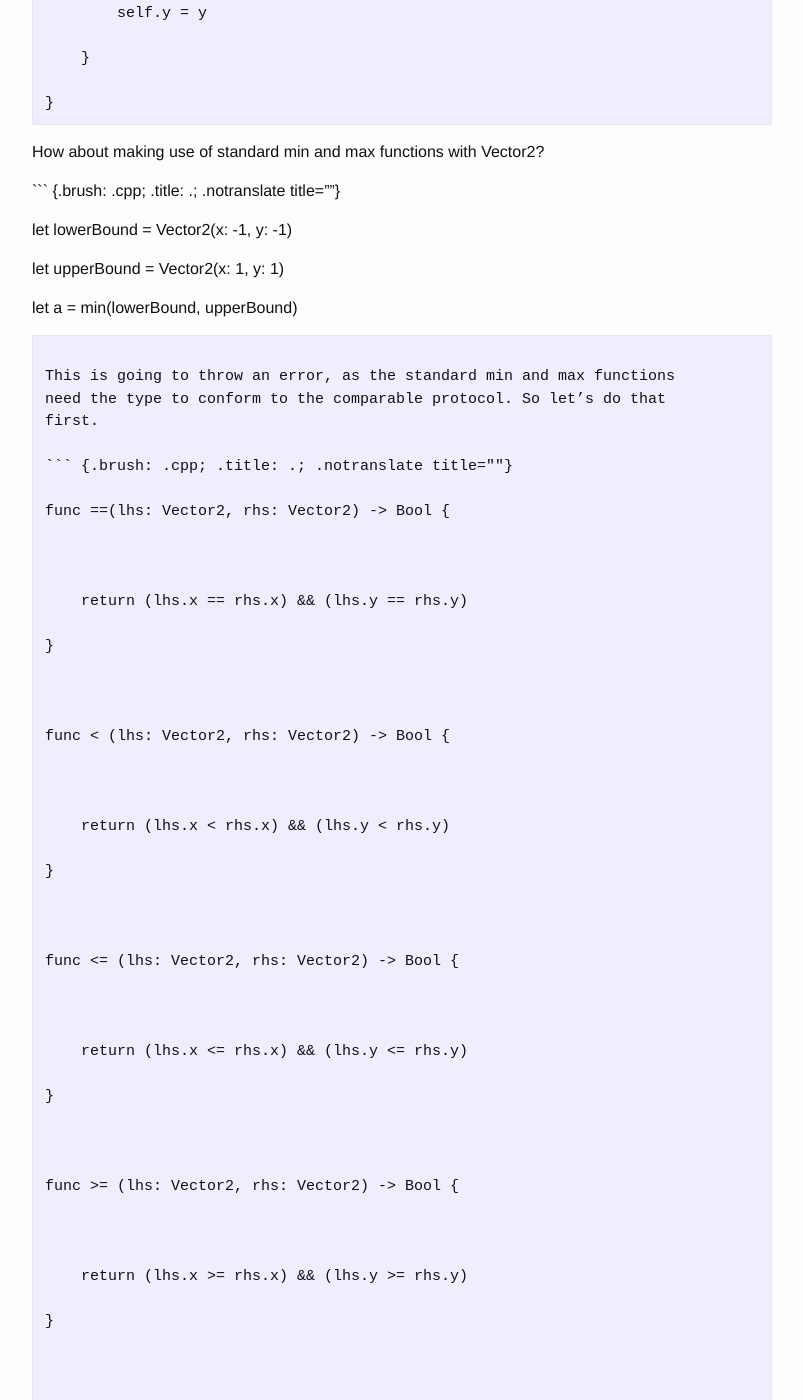
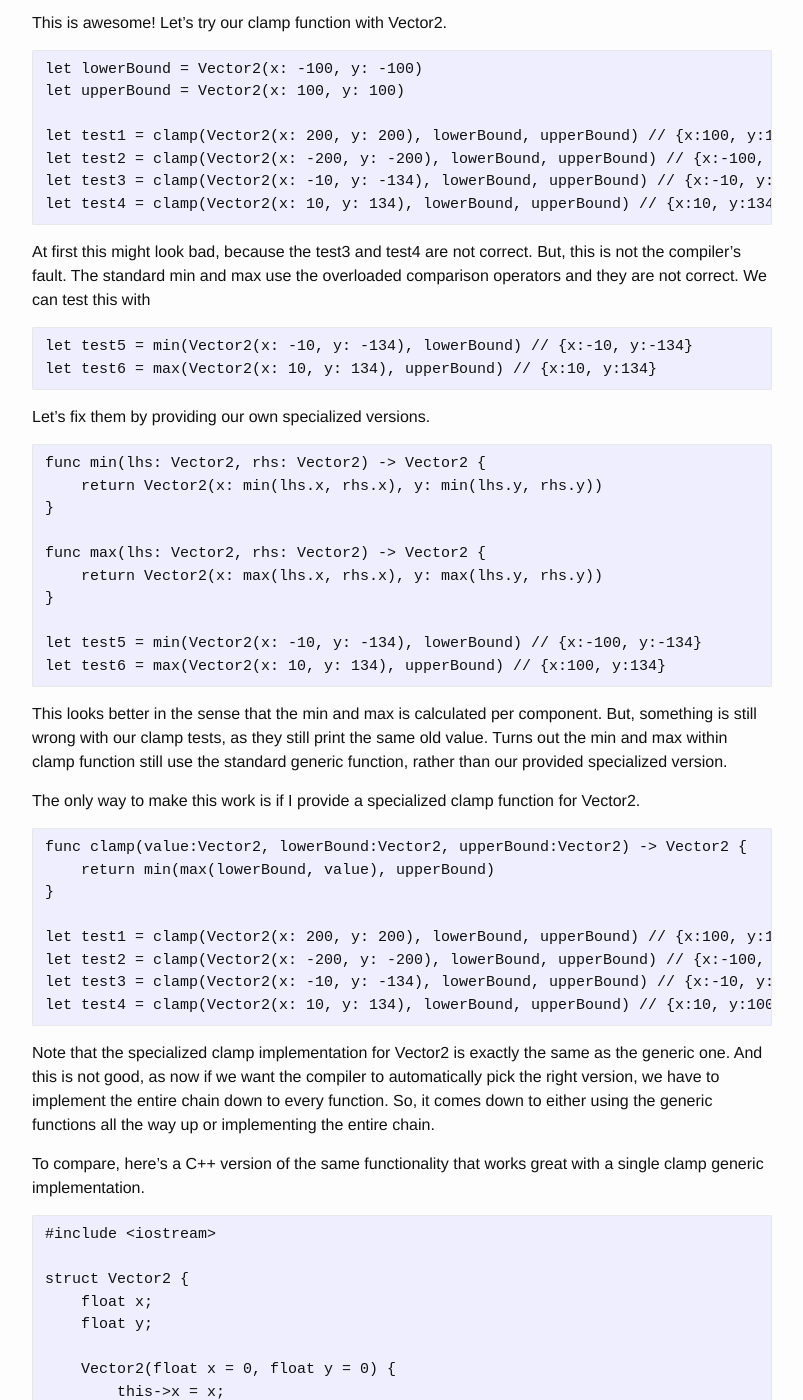
Before and after one commit to chunkyguy/chunkyguy.github.io, a Jekyll site: the page built from _posts/2015-01-20-curious-case-of-generics-specialization-with-swift.md, in a window 1280 px wide and 1400 px high, scrolled down 2456 px. Shown: the whole window, without its empty margins (238-1041 px from the left). Built offline with Jekyll 4.4.1, drawn with Linux system fonts in a browser that asks for light colours; some of the changed text lies outside the part shown.

Commit message:
Fix another article

````diff
--- a/_posts/2015-01-20-curious-case-of-generics-specialization-with-swift.md
+++ b/_posts/2015-01-20-curious-case-of-generics-specialization-with-swift.md
@@ -10,34 +10,22 @@ with generic programming with Swift.
 
 To illustrate, let’s start by writing a simple function.
 
-``` {.brush: .cpp; .title: .; .notranslate title=""}
-
+```
 func Min(x:Int, y:Int) -> Int {
-
     println("Using Min<Int>")
-
     return (x < y) ? x : y
-
 }
-
-
 
 let a = Min(-1, 1) // Using Min<Int>
 ```
 
 And now let’s make it generic.
 
-``` {.brush: .cpp; .title: .; .notranslate title=""}
-
+```
 func Min<T:Comparable>(x:T, y:T) -> T {
-
     println("Using Min<T>")
-
     return (x < y) ? x : y
-
 }
-
-
 
 let a = Min(-1, 1) // Using Min<T>
 ```
@@ -45,52 +33,34 @@ let a = Min(-1, 1) // Using Min<T>
 What if we’ve both the implementations? The compiler automatically picks
 the specialized version.
 
-``` {.brush: .cpp; .title: .; .notranslate title=""}
-
+```
 func Min<T:Comparable>(x:T, y:T) -> T {
-
     println("Using Min<T>")
-
     return (x < y) ? x : y
-
 }
 
-
-
 func Min(x:Int, y:Int) -> Int {
-
     println("Using Min<Int>")
-
     return (x < y) ? x : y
-
 }
-
-
 
 let a = Min(-1, 1) // Using Min<Int>
 ```
 
 The swift standard library already provides a min and max functions.
 
-``` {.brush: .cpp; .title: .; .notranslate title=""}
-
+```
 func min<T : Comparable>(x: T, y: T) -> T
 ```
 
 Suppose we use that as the generic version and override our specialized
 one for Int? The compiler still picks the specialized one.
 
-``` {.brush: .cpp; .title: .; .notranslate title=""}
-
+```
 func min(x:Int, y:Int) -> Int {
-
     println("Using Min<Int>")
-
     return (x < y) ? x : y
-
 }
-
-
 
 let a = min(-1, 1) // Using min<Int>
 ```
@@ -98,37 +68,22 @@ let a = min(-1, 1) // Using min<Int>
 This is really convenient, isn’t it? Let’s expand our example to
 something you might face in real life. Let’s work with a Vector2 type.
 
-``` {.brush: .cpp; .title: .; .notranslate title=""}
-
+```
 struct Vector2 {
-
-
-
     var x : Float = 0.0
-
     var y : Float = 0.0
 
-
-
     init(x:Float = 0,y:Float = 0) {
-
-
-
         self.x = x
-
         self.y = y
-
     }
-
 }
 ```
 
 How about making use of standard min and max functions with Vector2?
 
-``` {.brush: .cpp; .title: .; .notranslate title=""}
-
+```
 let lowerBound = Vector2(x: -1, y: -1)
-
 let upperBound = Vector2(x: 1, y: 1)
 
 let a = min(lowerBound, upperBound)
@@ -138,64 +93,18 @@ This is going to throw an error, as the standard min and max functions
 need the type to conform to the comparable protocol. So let’s do that
 first.
 
-``` {.brush: .cpp; .title: .; .notranslate title=""}
-
+```
 func ==(lhs: Vector2, rhs: Vector2) -> Bool {
-
-
-
-    return (lhs.x == rhs.x) && (lhs.y == rhs.y)
-
+   return (lhs.x == rhs.x) && (lhs.y == rhs.y)
 }
 
-
-
 func < (lhs: Vector2, rhs: Vector2) -> Bool {
-
-
-
     return (lhs.x < rhs.x) && (lhs.y < rhs.y)
-
 }
-
-
-
-func <= (lhs: Vector2, rhs: Vector2) -> Bool {
-
-
-
-    return (lhs.x <= rhs.x) && (lhs.y <= rhs.y)
-
-}
-
-
-
-func >= (lhs: Vector2, rhs: Vector2) -> Bool {
-
-
-
-    return (lhs.x >= rhs.x) && (lhs.y >= rhs.y)
-
-}
-
-
-
-func > (lhs: Vector2, rhs: Vector2) -> Bool {
-
-
-
-    return (lhs.x > rhs.x) && (lhs.y > rhs.y)
-
-}
-
-
 
 extension Vector2 : Comparable {}
 
-
-
 let lowerBound = Vector2(x: -1, y: -1)
-
 let upperBound = Vector2(x: 1, y: 1)
 
 let a = min(lowerBound, upperBound)
@@ -205,33 +114,24 @@ This works as expected. This is a great feature, in my opinion, one of
 the best things to switch from Objective-C to Swift. Moving forward,
 let’s write a generic clamp function.
 
-``` {.brush: .cpp; .title: .; .notranslate title=""}
+```
 
 func clamp<T:Comparable>(value:T, lowerBound:T, upperBound:T) -> T {
-
     return min(max(lowerBound, value), upperBound)
-
 }
-
-
 
 let b = clamp(10, -1, 1) // prints 1
 ```
 
 This is awesome! Let’s try our clamp function with Vector2.
 
-``` {.brush: .cpp; .title: .; .notranslate title=""}
-
+```
 let lowerBound = Vector2(x: -100, y: -100)
-
 let upperBound = Vector2(x: 100, y: 100)
 
 let test1 = clamp(Vector2(x: 200, y: 200), lowerBound, upperBound) // {x:100, y:100}
-
 let test2 = clamp(Vector2(x: -200, y: -200), lowerBound, upperBound) // {x:-100, y:-100}
-
 let test3 = clamp(Vector2(x: -10, y: -134), lowerBound, upperBound) // {x:-10, y:-134}
-
 let test4 = clamp(Vector2(x: 10, y: 134), lowerBound, upperBound) // {x:10, y:134}
 ```
 
@@ -240,35 +140,23 @@ correct. But, this is not the compiler’s fault. The standard min and max
 use the overloaded comparison operators and they are not correct. We can
 test this with
 
-``` {.brush: .cpp; .title: .; .notranslate title=""}
-
+```
 let test5 = min(Vector2(x: -10, y: -134), lowerBound) // {x:-10, y:-134}
-
 let test6 = max(Vector2(x: 10, y: 134), upperBound) // {x:10, y:134}
 ```
 
 Let’s fix them by providing our own specialized versions.
 
-``` {.brush: .cpp; .title: .; .notranslate title=""}
-
+```
 func min(lhs: Vector2, rhs: Vector2) -> Vector2 {
-
     return Vector2(x: min(lhs.x, rhs.x), y: min(lhs.y, rhs.y))
-
 }
 
-
-
 func max(lhs: Vector2, rhs: Vector2) -> Vector2 {
-
     return Vector2(x: max(lhs.x, rhs.x), y: max(lhs.y, rhs.y))
-
 }
 
-
-
 let test5 = min(Vector2(x: -10, y: -134), lowerBound) // {x:-100, y:-134}
-
 let test6 = max(Vector2(x: 10, y: 134), upperBound) // {x:100, y:134}
 ```
 
@@ -281,22 +169,14 @@ provided specialized version.
 The only way to make this work is if I provide a specialized clamp
 function for Vector2.
 
-``` {.brush: .cpp; .title: .; .notranslate title=""}
-
+```
 func clamp(value:Vector2, lowerBound:Vector2, upperBound:Vector2) -> Vector2 {
-
     return min(max(lowerBound, value), upperBound)
-
 }
 
-
-
 let test1 = clamp(Vector2(x: 200, y: 200), lowerBound, upperBound) // {x:100, y:100}
-
 let test2 = clamp(Vector2(x: -200, y: -200), lowerBound, upperBound) // {x:-100, y:-100}
-
 let test3 = clamp(Vector2(x: -10, y: -134), lowerBound, upperBound) // {x:-10, y:-100}
-
 let test4 = clamp(Vector2(x: 10, y: 134), lowerBound, upperBound) // {x:10, y:100}
 ```
 
@@ -310,122 +190,60 @@ chain.
 To compare, here’s a C++ version of the same functionality that works
 great with a single clamp generic implementation.
 
-``` {.brush: .cpp; .title: .; .notranslate title=""}
-
+```
 #include <iostream>
 
-
-
 struct Vector2 {
-
-
-
     float x;
-
     float y;
 
-
-
     Vector2(float x = 0, float y = 0) {
-
-
-
         this->x = x;
-
         this->y = y;
-
     }
-
 };
 
+template <typename T>
+T min(T a, T b) {
+    return a < b ? a : b;
+}
 
+template <>
+Vector2 min(Vector2 a, Vector2 b) {
+    return Vector2(min(a.x, b.x), min(a.y, b.y));
+}
 
 template <typename T>
-
-T min(T a, T b) {
-
-    return a < b ? a : b;
-
+T max(T a, T b) {
+    return a > b ? a : b;
 }
 
-
-
 template <>
-
-Vector2 min(Vector2 a, Vector2 b) {
-
-    return Vector2(min(a.x, b.x), min(a.y, b.y));
-
+Vector2 max(Vector2 a, Vector2 b) {
+    return Vector2(max(a.x, b.x), max(a.y, b.y));
 }
 
-
-
 template <typename T>
-
-T max(T a, T b) {
-
-    return a > b ? a : b;
-
+T clamp(T value, T lowerBound, T upperBound) {
+    return min(max(lowerBound, value), upperBound);
 }
 
-
-
-template <>
-
-Vector2 max(Vector2 a, Vector2 b) {
-
-    return Vector2(max(a.x, b.x), max(a.y, b.y));
-
+std::ostream &operator<<(std::ostream &os, const Vector2 &v) {
+    os << v.x << ", " << v.y;
+    return os;
 }
 
-
-
-template <typename T>
-
-T clamp(T value, T lowerBound, T upperBound) {
-
-    return min(max(lowerBound, value), upperBound);
-
-}
-
-
-
-std::ostream &operator<<(std::ostream &os, const Vector2 &v) {
-
-    os << v.x << ", " << v.y;
-
-    return os;
-
-}
-
-
-
-
-
 int main() {
-
     Vector2 lowerBound(-100, -100);
-
     Vector2 upperBound(100, 100);
 
-
-
     std::cout << clamp(Vector2(200, 200), lowerBound, upperBound) << std::endl;
-
     std::cout <<  clamp(Vector2(-200, -200), lowerBound, upperBound) << std::endl;
-
     std::cout << clamp(Vector2(-10, -134), lowerBound, upperBound) << std::endl;
-
     std::cout <<  clamp(Vector2(10, 134), lowerBound, upperBound) << std::endl;
 
-
-
     std::cout <<  min(Vector2(-10, -134), lowerBound) << std::endl;
-
     std::cout <<  max(Vector2(10, 134), upperBound) << std::endl;
-
-
-
 }
 ```
 
````
